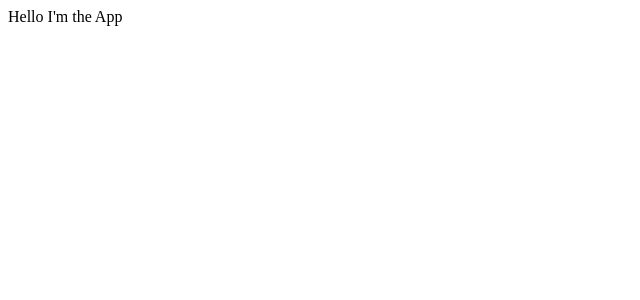
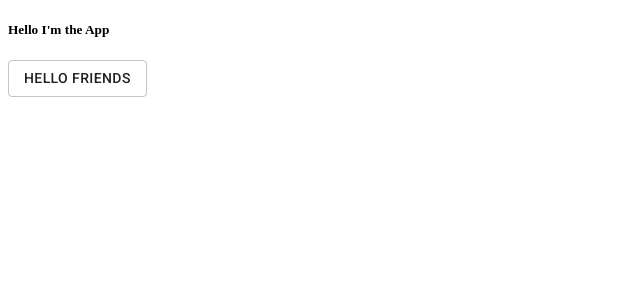
Before and after one commit to gcid12/POC-design-tokens, a React (Create React App) app: page / in a window 1280 px wide. Shown: the top 300 px of the page, without its empty margins (0-640 px from the left). Built offline with nearby package versions, Linux system fonts and the light colour scheme.

Commit message:
Install material core

```diff
--- a/package.json
+++ b/package.json
@@ -3,6 +3,7 @@
   "version": "0.1.0",
   "private": true,
   "dependencies": {
+    "@material-ui/core": "^4.11.3",
     "@testing-library/jest-dom": "^5.11.4",
     "@testing-library/react": "^11.1.0",
     "@testing-library/user-event": "^12.1.10",
--- a/public/index.html
+++ b/public/index.html
@@ -7,7 +7,7 @@
     <meta name="theme-color" content="#000000" />
     <meta
       name="description"
-      content="Web site created using create-react-app"
+      content="DSPOC"
     />
     <link rel="apple-touch-icon" href="%PUBLIC_URL%/logo192.png" />
     <!--
@@ -24,7 +24,10 @@
       work correctly both with client-side routing and a non-root public URL.
       Learn how to configure a non-root public URL by running `npm run build`.
     -->
-    <title>React App</title>
+
+    <link rel="stylesheet" href="https://fonts.googleapis.com/css?family=Roboto:300,400,500,700&display=swap" />
+
+    <title>Design System POC</title>
   </head>
   <body>
     <noscript>You need to enable JavaScript to run this app.</noscript>
--- a/src/App.js
+++ /dev/null
@@ -1,13 +0,0 @@
-import React from "react";
-
-const App=()=>{
-
-  return(
-    <div>
-      Hello I'm the App
-    </div>
-  )
-
-}
-
-export default App;
--- /dev/null
+++ b/src/fakeApp/App.js
@@ -0,0 +1,16 @@
+import React from "react";
+
+import { Button } from '@material-ui/core';
+
+const App=()=>{
+
+  return(
+    <div>
+      <h5>Hello I'm the App</h5>
+      <Button variant="outlined" >Hello Friends</Button>
+    </div>
+  )
+
+}
+
+export default App;
--- a/src/index.js
+++ b/src/index.js
@@ -1,6 +1,6 @@
 import React from 'react';
 import ReactDOM from 'react-dom';
-import App from "./App";
+import App from "./fakeApp/App";
 
 ReactDOM.render(
     <App />
```
Also changed, not shown: src/ButtonMUI.js (added), 2 other files (tests, documents, lock files or other folders).
